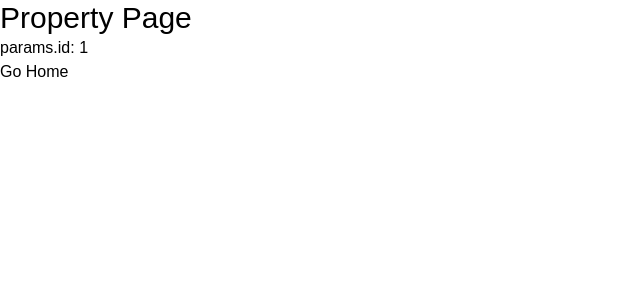
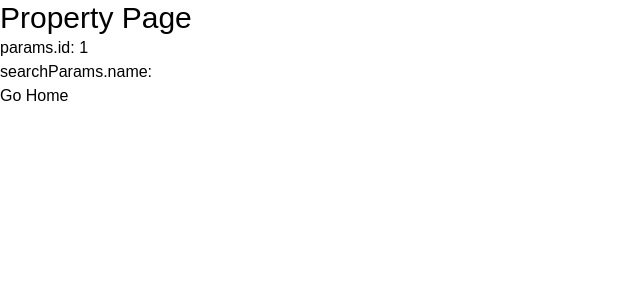
Before and after one commit to NtonBala/property-pulse, a Next.js app: page /properties/1 in a window 1280 px wide. Shown: the top 300 px of the page, without its empty margins (0-640 px from the left). Built offline with nearby package versions, Linux system fonts and the light colour scheme.

Commit message:
Add searchParams example

```diff
--- a/app/properties/[id]/page.jsx
+++ b/app/properties/[id]/page.jsx
@@ -1,15 +1,17 @@
 'use client';
 
-import { useRouter, useParams } from 'next/navigation';
+import { useRouter, useParams, useSearchParams } from 'next/navigation';
 
 const PropertyPage = () => {
   const router = useRouter();
   const params = useParams();
+  const searchParams = useSearchParams();
 
   return (
     <div>
       <h1 className="text-3xl">Property Page</h1>
       <p>params.id: {params.id}</p>
+      <p>searchParams.name: {searchParams.get('name')}</p>
       <button onClick={() => router.replace('/')}>Go Home</button>
     </div>
   );
```
